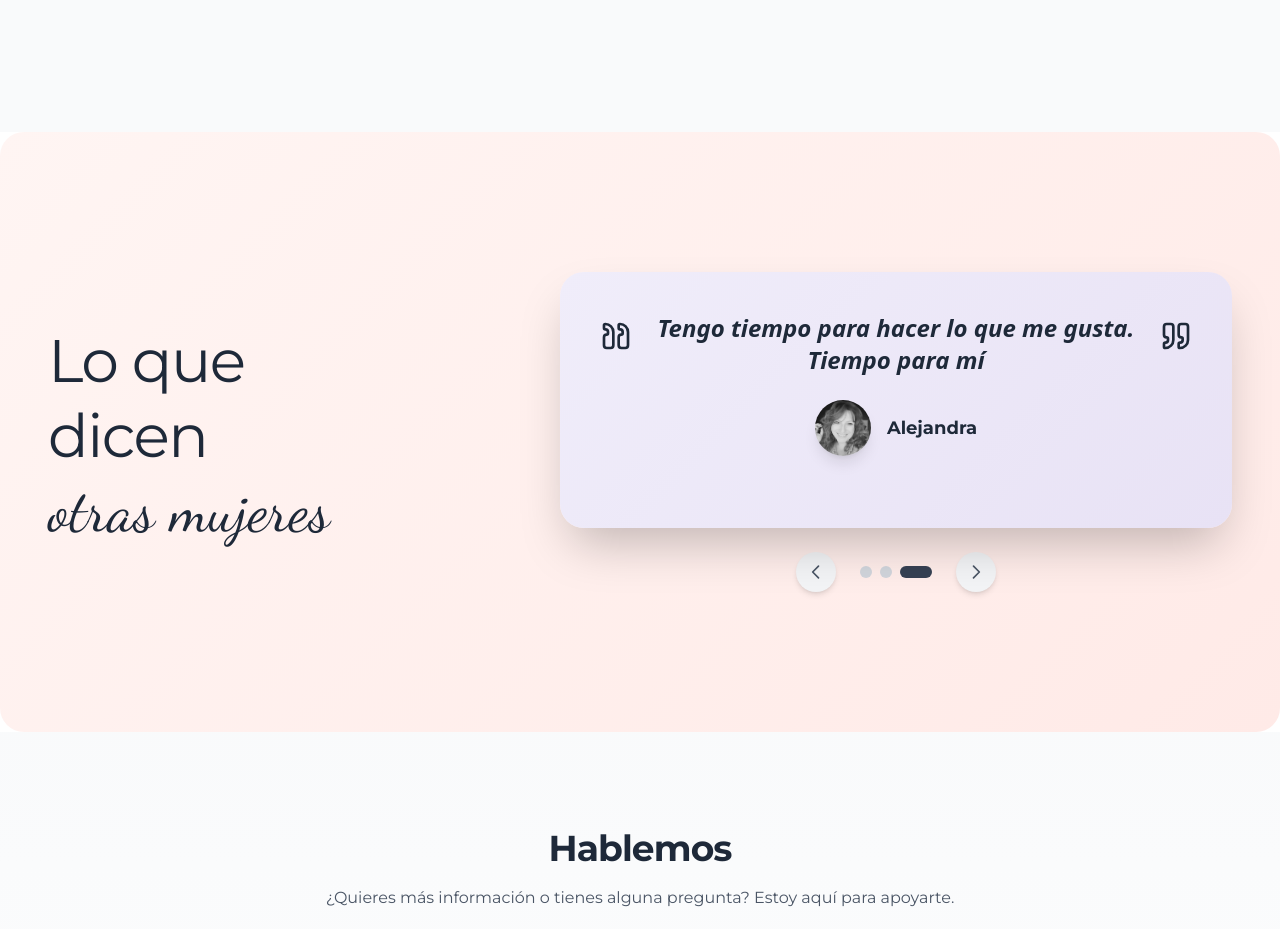
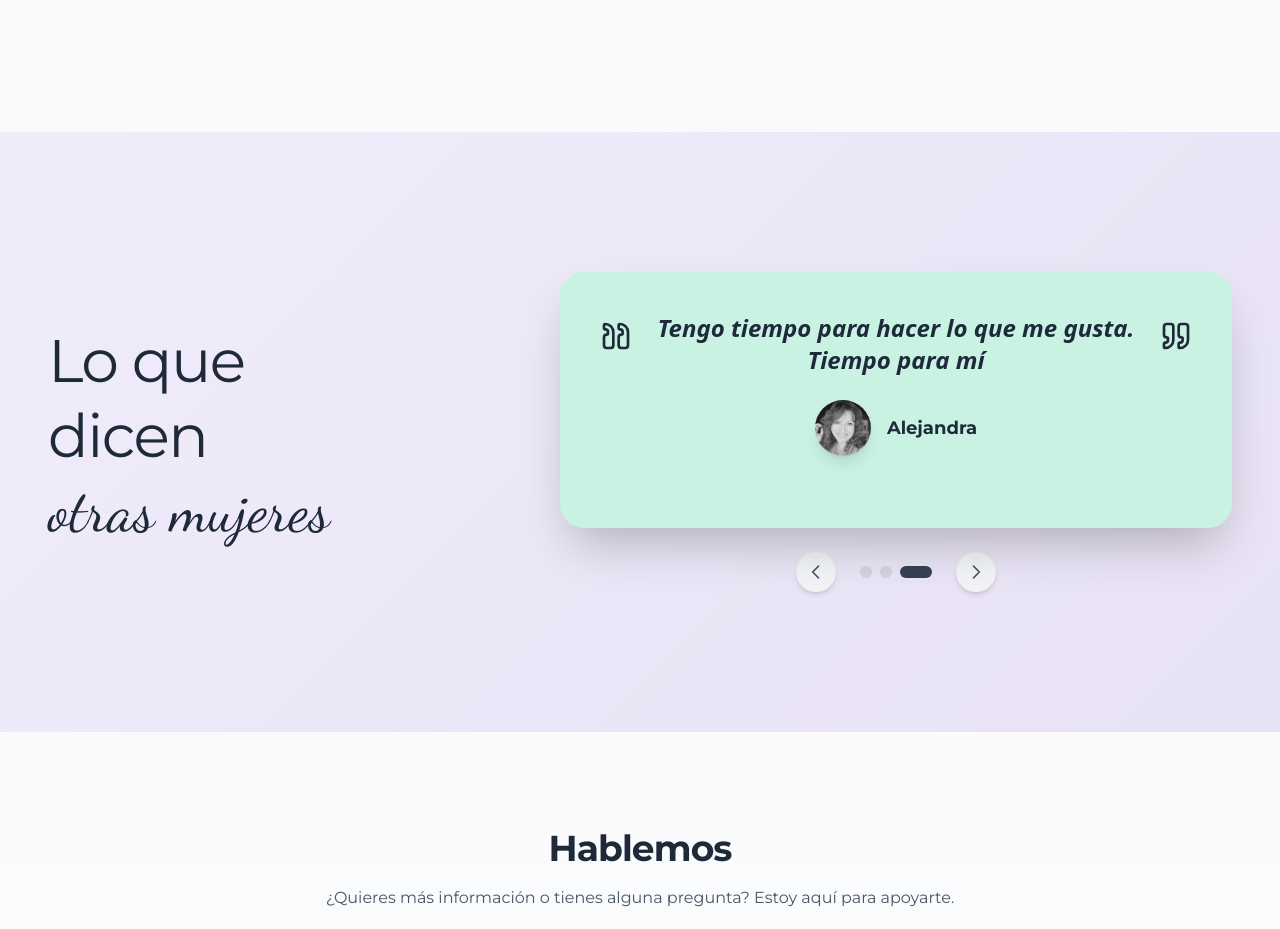
Before and after one commit to lohemu/LorenzaHenaoM, a React (Vite) app: page /#hero in a window 1280 px wide. Shown: the part 4300-5229 px from the top of the page. Built offline with nearby package versions, Linux system fonts and the light colour scheme.

Commit message:
FIX: Update TestimonalSection colors

```diff
--- a/src/components/organisms/TestimonialsSection.jsx
+++ b/src/components/organisms/TestimonialsSection.jsx
@@ -55,7 +55,7 @@ export function TestimonialsSection() {
 
   return (
     <section
-      className="grid lg:grid-cols-12 gap-8 lg:gap-6 items-center min-h-[600px] bg-gradient-soft-coral rounded-3xl p-8 lg:p-12"
+      className="grid lg:grid-cols-12 gap-8 lg:gap-6 items-center min-h-[600px] bg-gradient-soft-lavender  p-8 lg:p-12"
       id="testimonios"
       onMouseEnter={() => setIsAutoScrolling(false)}
       onMouseLeave={() => setIsAutoScrolling(true)}
@@ -87,7 +87,7 @@ export function TestimonialsSection() {
             testimonial={testimonials[currentTestimonial]}
             className="transition-all duration-700 ease-in-out transform"
             // Puedes personalizar cada aspecto desde aquí:
-             bgClassName="bg-gradient-soft-lavender rounded-3xl shadow-2xl relative overflow-hidden"
+             bgClassName="bg-mint rounded-3xl shadow-2xl relative overflow-hidden"
             // textClassName="text-coral-dark"
             // quoteClassName="text-mint-dark"
             // nameClassName="text-gray-900"
```
